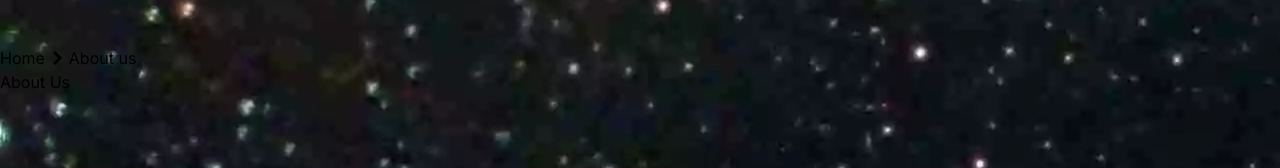
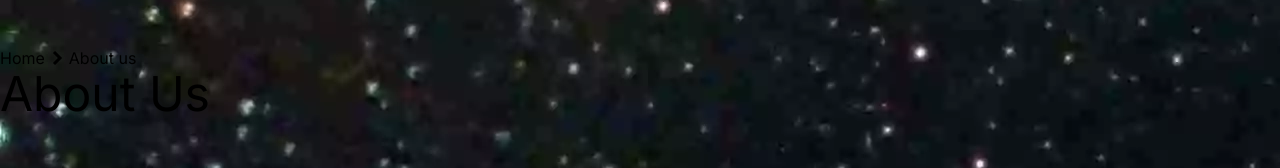
Before and after one commit to muthu-kumar369/emerald, a Next.js app: page /about in a window 1280 px wide. Shown: the part 378-546 px from the top of the page. Built offline with nearby package versions, Linux system fonts and the light colour scheme.

Commit message:
heading changes

```diff
--- a/components/banner/page.jsx
+++ b/components/banner/page.jsx
@@ -82,8 +82,8 @@ const Banner = ({ data, bannerNav, heading }) => {
                             <p>{bannerNav}</p>
                         </div>}
                     </div>}
-                    {data?.heading && <p className='heading'>{data?.heading}</p>}
-                    {heading && <p className='heading'>{heading}</p>}
+                    {data?.heading && <p className='heading text-3xl md:text-5xl'>{data?.heading}</p>}
+                    {heading && <p className='heading text-3xl md:text-5xl'>{heading}</p>}
                 </div>
             </div>}
         </section>
```
